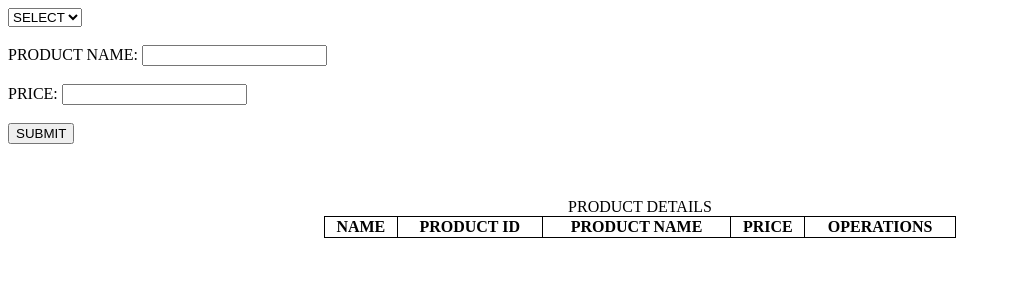
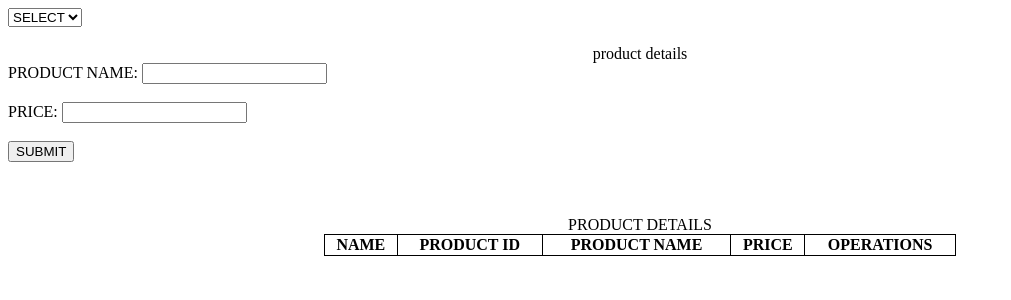
Before and after one commit to vaheedabasheer/mysql, a PHP site: page /view.php in a window 1280 px wide. Shown: the top 300 px of the page, without its empty margins (0-1011 px from the left). Run offline with PHP 8.4, Linux system fonts and the light colour scheme; data that the repository does not hold is empty.

Commit message:
second commit

```diff
--- a/catagory/view.php
+++ b/catagory/view.php
@@ -42,6 +42,7 @@ $row1=mysqli_fetch_assoc($data1);
     }
 ?>
 </select> <br> <br>
+<center>product details</center>
 PRODUCT NAME: <input type="text" name="pname"><br> <br>
 PRICE: <input type="text" name="price"><br><br>
 <button type="submit" name="submit">SUBMIT</button>
```
